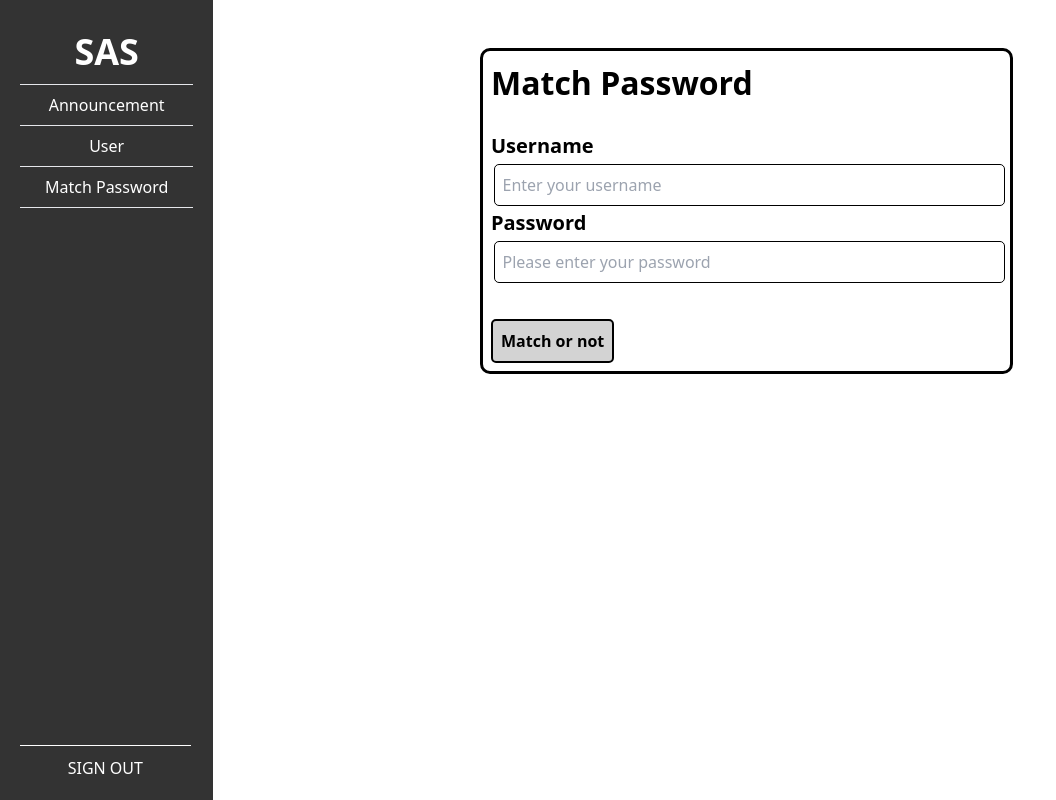
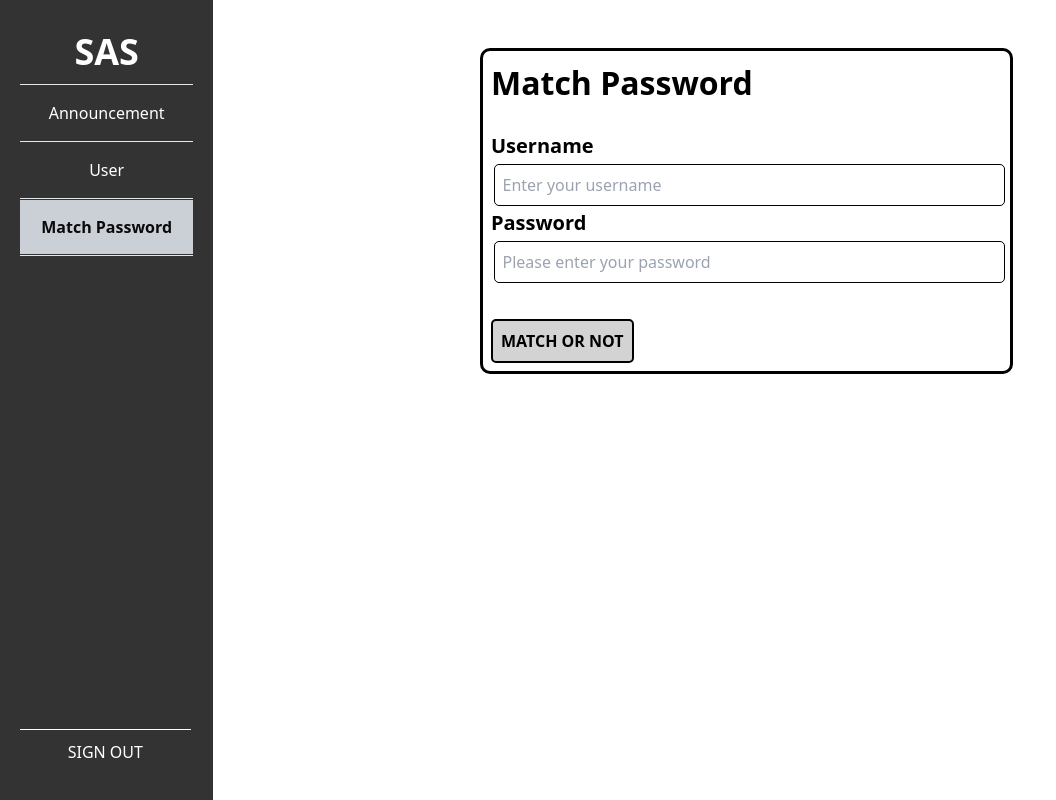
Before and after one commit to book-patcharapon/SY2-9InLove, a Vue app: page /admin/user/match in a window 1280 px wide. Shown: the whole page, without its empty margins (0-1056 px from the left). Built offline with nearby package versions, Linux system fonts and the light colour scheme.

Commit message:
update UI V1

```diff
--- a/src/components/AddEditAnnouncement.vue
+++ b/src/components/AddEditAnnouncement.vue
@@ -173,6 +173,7 @@ input {
   border: 1px solid black;
   margin: 0.5%;
   border-radius: 5px;
+  padding: 0.25rem;
 }
 
 p {
@@ -184,7 +185,7 @@ p {
 button {
   border: 2px solid black;
   background-color: lightgrey;
-  font-weight: bold;
+  font-weight: 600;
   padding: 8px;
   margin-top: 10px;
   margin-right: 5px;
--- a/src/components/AddEditUser.vue
+++ b/src/components/AddEditUser.vue
@@ -196,11 +196,11 @@ function checkPasswordStrength(password) {
                     </button> -->
                     <!-- :disabled="!edited" -->
                     <button :disabled="edited" class="ann-button"  type="submit">
-                        Save
+                        SAVE
                     </button>
 
                     <button @click="$router.push('/admin/user')" class="ann-button">
-                        Cancel
+                        CANCEL
                     </button>
                 </form>
             </div>
@@ -219,6 +219,7 @@ input {
     border: 1px solid black;
     margin: 0.5%;
     border-radius: 5px;
+    padding: 0.25rem;
 }
 
 p {
@@ -230,7 +231,7 @@ p {
 button {
     border: 2px solid black;
     background-color: lightgrey;
-    font-weight: bold;
+    font-weight: 600;
     padding: 8px;
     margin-top: 10px;
     margin-right: 5px;
--- a/src/components/Announcement.vue
+++ b/src/components/Announcement.vue
@@ -19,7 +19,8 @@ onBeforeMount(async () => {
     announcements.value = [];
   }
   else if (checkToken === 'Applied new token') {
-      announcements.value = await getAnnouncement();}
+    announcements.value = await getAnnouncement();
+  }
 })
 
 const deleteAnn = async (annID) => {
@@ -27,16 +28,18 @@ const deleteAnn = async (annID) => {
     try {
       const tokenStore = useTokenStore()
       const accessToken = tokenStore.accessToken
-      const res = await fetch(`${API_HOST}/announcements/${annID}`, { method: "DELETE" ,
-      headers: { Authorization: `Bearer ${accessToken}` },}) //Delete to backend
+      const res = await fetch(`${API_HOST}/announcements/${annID}`, {
+        method: "DELETE",
+        headers: { Authorization: `Bearer ${accessToken}` },
+      }) //Delete to backend
       if (res.status === 200) {
         announcements.value = announcements.value.filter((ann) => ann.id !== annID); //Delete to frontend
       } else if (res.status === 400) {
         alert('There is no this announcement')
-      }else if (response.status === 401) {
+      } else if (response.status === 401) {
         const reqAccess = await reqAccessToken()
         return reqAccess
-      }else {
+      } else {
         throw new Error(`Cannot delete`)
       }
     } catch (error) {
@@ -57,12 +60,12 @@ const deleteAnn = async (annID) => {
         <div class="my-2">
           <p class="text-xl float-left"><b>Date/Time Shown in Timezone:</b> {{ time }}</p>
           <RouterLink :to="{ name: 'AddAnnouncement' }" class="ann-button float-right">
-            <button>Add Announcement</button>
+            <button>ADD ANNOUNCEMENT</button>
           </RouterLink>
         </div>
 
-        <table class="w-full text-center text-gray-400">
-          <thead class="text-xl uppercase bg-gray-700 text-gray-400 ">
+        <table class="w-full text-center">
+          <thead class="text-xl uppercase">
             <tr>
               <th>No.</th>
               <th>Title</th>
@@ -75,8 +78,7 @@ const deleteAnn = async (annID) => {
           </thead>
 
           <tbody>
-            <tr class="ann-item bg-gray-800 border-gray-700"
-              v-for="(ann, index) in announcements" :key="index">
+            <tr class="ann-item" v-for="(ann, index) in announcements" :key="index">
               <td>{{ index + 1 }}</td>
               <td class="ann-title">{{ ann.announcementTitle }}</td>
               <td class="ann-category">{{ ann.announcementCategory }}</td>
@@ -108,7 +110,7 @@ button {
   border: 2px solid black;
   background-color: lightgrey;
   color: black;
-  font-weight: bold;
+  font-weight: 600;
   padding: 2px 5px;
   border-radius: 5px;
 }
@@ -118,11 +120,17 @@ button:enabled:hover {
   color: white;
 }
 
+table {
+  border: 2px solid black;
+}
+
 th {
   padding: 0.5em;
+  background-color: lightgrey;
 }
 
 td {
   padding: 1em 0.5em;
+  border: 2px solid black;
 }
 </style>
--- a/src/components/AnnouncementView.vue
+++ b/src/components/AnnouncementView.vue
@@ -34,7 +34,7 @@ onBeforeMount(async () => {
                 <p class="ann-title"><b>TITLE:</b> {{ announcementDetail.announcementTitle }}</p>
                 <p class="ann-category"><b>CATEGORY:</b> {{ announcementDetail.announcementCategory }}</p>
                 <p class="ann-description"><b>DESCRIPTION:</b> {{ announcementDetail.announcementDescription }}</p>
-                <p class="ann-publish-date"><b>PUBLISH DATEe:</b> {{ changeDateTimeFormat(announcementDetail.publishDate) }}</p>
+                <p class="ann-publish-date"><b>PUBLISH DATE:</b> {{ changeDateTimeFormat(announcementDetail.publishDate) }}</p>
                 <p class="ann-close-date"><b>ClOSE DATE:</b> {{ changeDateTimeFormat(announcementDetail.closeDate) }}</p>
                 <p class="ann-display"><b>DISPLAY:</b> {{ announcementDetail.announcementDisplay }}</p>
             </div>
@@ -59,7 +59,7 @@ onBeforeMount(async () => {
 button {
     border: 2px solid black;
     background-color: lightgrey;
-    font-weight: bold;
+    font-weight: 600;
     padding: 5px 10px;
     border-radius: 5px;
     margin-right: 5px;
@@ -75,4 +75,8 @@ button:enabled:hover {
     padding: 1rem;
     border-radius: 0.5rem;
 }
+
+p {
+    margin: 1.5% 0%;
+}
 </style>
--- a/src/components/MatchPassword.vue
+++ b/src/components/MatchPassword.vue
@@ -39,14 +39,15 @@ const matchPassword = async (user) => {
 
       <h3 class="font-bold">Username</h3>
       <input type="text" id="title" v-model="userLogin.username" v-on:input="changeddata" class="ann-username w-full p-2"
-        placeholder="Enter your username" :maxlength="45" />
+        placeholder="Enter your username" :maxlength="45" @keydown.enter="matchPassword(userLogin)" />
+
       <!-- password -->
       <h3 class="font-bold">Password</h3>
       <input type="password" id="password" v-model="userLogin.password" class="ann-password w-full p-2"
-        placeholder="Please enter your password" :minlength="8" :maxlength="14" /><br />
+        placeholder="Please enter your password" :minlength="8" :maxlength="14" @keydown.enter="matchPassword(userLogin)" /><br />
 
       <button @click="matchPassword(userLogin)" class="ann-button">
-        Match or not
+        MATCH OR NOT
       </button>
     </div>
   </div>
@@ -72,7 +73,7 @@ button {
   height: fit-content;
   border: 2px solid black;
   background-color: lightgrey;
-  font-weight: bold;
+  font-weight: 600;
   padding: 8px;
   border-radius: 5px;
   margin-top: 10px;
--- a/src/components/SideBar.vue
+++ b/src/components/SideBar.vue
@@ -1,6 +1,13 @@
 <script setup>
 import { RouterLink } from "vue-router";
 import router from "../router";
+import { useRoute } from "vue-router"
+
+const routes = useRoute()
+
+const isActive = (routeName) => {
+  return routes.name === routeName
+}
 
 const signout = () => {
   localStorage.removeItem('accessToken');
@@ -15,21 +22,29 @@ const signout = () => {
     <h1 class="ann-app-title text-4xl font-bold flex justify-center font-style: sans-serif p-3">SAS</h1>
     <div class="linkbox">
       <hr />
-      <RouterLink :to="{ name: 'Announcement' }" class="ann-menu">
-        <button class="li">Announcement</button>
+
+      <RouterLink :to="{ name: 'Announcement' }" :class="{ 'active': isActive('Announcement') }" class="ann-menu li">
+        <button>
+          Announcement
+        </button>
       </RouterLink>
       <hr />
-      <RouterLink :to="{ name: 'User' }" class="ann-menu">
-        <button class="li">User</button>
+
+      <RouterLink :to="{ name: 'User' }" :class="{ 'active': isActive('User') }" class="ann-menu li">
+        <button>
+          User
+        </button>
       </RouterLink>
       <hr />
-      <RouterLink :to="{ name: 'MatchPassword' }" class="ann-menu">
-        <button class="li">Match Password</button>
+
+      <RouterLink :to="{ name: 'MatchPassword' }" :class="{ 'active': isActive('MatchPassword') }" class="ann-menu li">
+        <button>
+          Match Password
+        </button>
       </RouterLink>
       <hr />
     </div>
-    <button class="signout" style="position: absolute;bottom: 20px;border-top: 1px solid;width: 80%; padding-top: 10px;"
-      @click="signout">
+    <button class="signout sign-out" @click="signout">
       SIGN OUT
     </button>
   </div>
@@ -48,11 +63,44 @@ const signout = () => {
 
 .linkbox {
   text-align: center;
+  width: 100%;
 }
 
 .li {
   color: #fff;
-  padding: 8px 16px;
   text-decoration: none;
 }
+
+button {
+  padding-top: 16px;
+  padding-bottom: 16px;
+  width: 100%;
+}
+
+.active {
+  background-color: aliceblue;
+  color: black;
+  font-weight: bold;
+  padding-top: 16px;
+  padding-bottom: 16px;
+  opacity: 80%;
+}
+
+/* button:focus {
+  background-color: aliceblue;
+  color: black;
+  font-weight: bold;
+} */
+
+button:hover {
+  font-weight: bold;
+}
+
+.sign-out {
+  position: absolute;
+  bottom: 20px;
+  border-top: 1px solid;
+  width: 80%;
+  padding-top: 10px;
+}
 </style>
--- a/src/composable/doUser.js
+++ b/src/composable/doUser.js
@@ -2,7 +2,7 @@ import router from "../router";
 // import { reqAccessToken } from './doToken.js'
 import { useTokenStore } from '../stores/token.js'
 
-const API_HOST = import.meta.env.VITE_BASE_URL ;
+const API_HOST = import.meta.env.VITE_BASE_URL;
 // const useTokenStore = useModeStore()
 
 
@@ -10,7 +10,7 @@ const getUsers = async () => {
   try {
     const tokenStore = useTokenStore()
     const accessToken = tokenStore.accessToken
-    const response = await fetch(`${API_HOST}/users`,{
+    const response = await fetch(`${API_HOST}/users`, {
       method: "GET",
       headers: { Authorization: `Bearer ${accessToken}` },
     });
@@ -26,7 +26,7 @@ const getUsers = async () => {
   }
 };
 
-const reqAccessToken = async() => {
+const reqAccessToken = async () => {
   try {
     const tokenStore = useTokenStore()
     const refreshToken = tokenStore.refreshToken
@@ -89,7 +89,7 @@ const accessToken = tokenStore.accessToken
       alert("The request page is not available");
       router.push("/admin/user");
       return updatedUser;
-    }else if (response.status === 401) {
+    } else if (response.status === 401) {
       const reqAccess = await reqAccessToken()
       return reqAccess
     } else {
@@ -105,7 +105,7 @@ const getUserDetailForUpdate = async (id) => {
   try {
     const tokenStore = useTokenStore()
     const accessToken = tokenStore.accessToken
-    const response = await fetch(`${API_HOST}/users/${id}`,{
+    const response = await fetch(`${API_HOST}/users/${id}`, {
       method: "GET",
       headers: { Authorization: `Bearer ${accessToken}` },
     });
@@ -117,7 +117,7 @@ const accessToken = tokenStore.accessToken
       alert(`The request page is not available`);
       router.push("/admin/user");
       return user;
-    } else if (res.status === 401){
+    } else if (res.status === 401) {
       const checkToken = await reqAccessToken()
       return checkToken
     } else {
@@ -134,7 +134,7 @@ const checkPassword = async (user) => {
     const accessToken = tokenStore.accessToken
     const response = await fetch(`${API_HOST}/users/match`, {
       method: "POST",
-      headers: { "content-type": "application/json" },
+      headers: { "content-type": "application/json" , Authorization: `Bearer ${accessToken}`},
       body: JSON.stringify(user),
     });
     return response.status;
--- a/src/router/index.js
+++ b/src/router/index.js
@@ -11,6 +11,10 @@ import SASLogin from "../components/SASLogin.vue"
 const router = createRouter({
   history: createWebHistory(import.meta.env.BASE_URL),
   routes: [
+    {
+      path: "/",
+      component: SASLogin
+    },
     {
       path: "/admin/announcement",
       name: "Announcement",
```
Also changed, not shown: src/components/User.vue (+21 -13 lines), 1 other file (tests, documents, lock files or other folders). Lines whose indentation alone changed are shown as unchanged.
